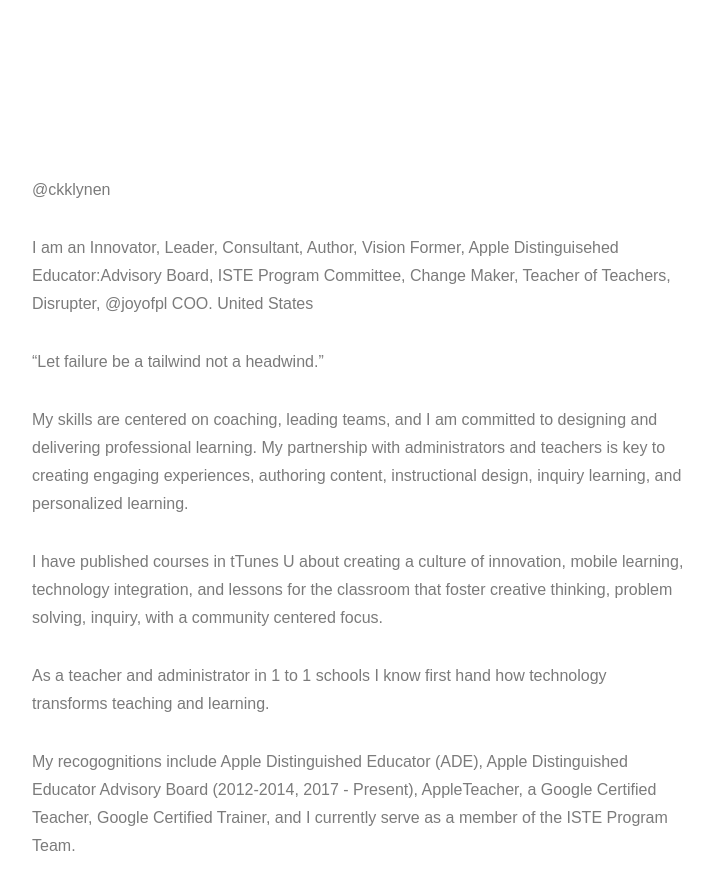
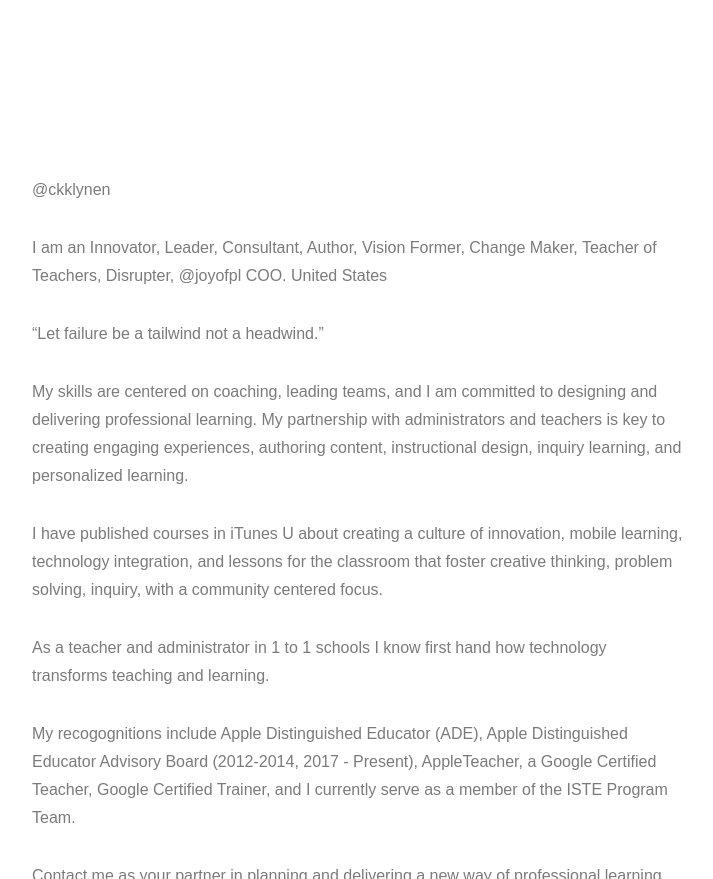
Before and after one commit to meesterkurt/joyofprofessionallearning, a Jekyll site: the page built from about/christineklynen.md, in a window 1280 px wide and 900 px high, scrolled down 315 px, cut to the strip 21-900 px from the top of the window. Shown: the whole strip, without its empty margins (38-751 px from the left). Built offline with Jekyll 4.4.1, drawn with Linux system fonts in a browser that asks for light colours; nearby versions of some CDN libraries.

Commit message:
Update from Forestry.io - about/christineklynen.md

```diff
--- a/about/christineklynen.md
+++ b/about/christineklynen.md
@@ -1,21 +1,22 @@
 ---
 layout: people
 title: Christine Klynen
-position: Joy of Professional Learning COO, Coach, Consultant | Leader in Educational Technology | United States
-meta: Learn more about Christine Klynen and her contribution to the Joy of Professional Learning
-permalink: /about/christineklynen/
+position: Joy of Professional Learning COO, Coach, Consultant | Leader in Educational
+  Technology | United States
+meta: Learn more about Christine Klynen and her contribution to the Joy of Professional
+  Learning
+permalink: "/about/christineklynen/"
 img: about-christineklynen
-
 ---
 @ckklynen
 
-I am an Innovator, Leader,  Consultant,  Author,  Vision Former,  Apple Distinguisehed Educator:Advisory Board,  ISTE Program Committee, Change Maker, Teacher of Teachers, Disrupter, @joyofpl COO. United States
+I am an Innovator, Leader,  Consultant,  Author,  Vision Former,  Change Maker, Teacher of Teachers, Disrupter, @joyofpl COO. United States
 
 “Let failure be a tailwind not a headwind.”
 
 My skills are centered on coaching, leading teams, and I am committed to designing and delivering professional learning. My partnership with administrators and teachers is key to creating engaging experiences, authoring content, instructional design, inquiry learning, and personalized learning.
 
-I have published courses in tTunes U about creating a culture of innovation, mobile learning, technology integration, and lessons for the classroom that foster creative thinking, problem solving, inquiry, with a community centered focus.
+I have published courses in iTunes U about creating a culture of innovation, mobile learning, technology integration, and lessons for the classroom that foster creative thinking, problem solving, inquiry, with a community centered focus.
 
 As a teacher and administrator in 1 to 1 schools I know first hand how technology transforms teaching and learning.
 
```
